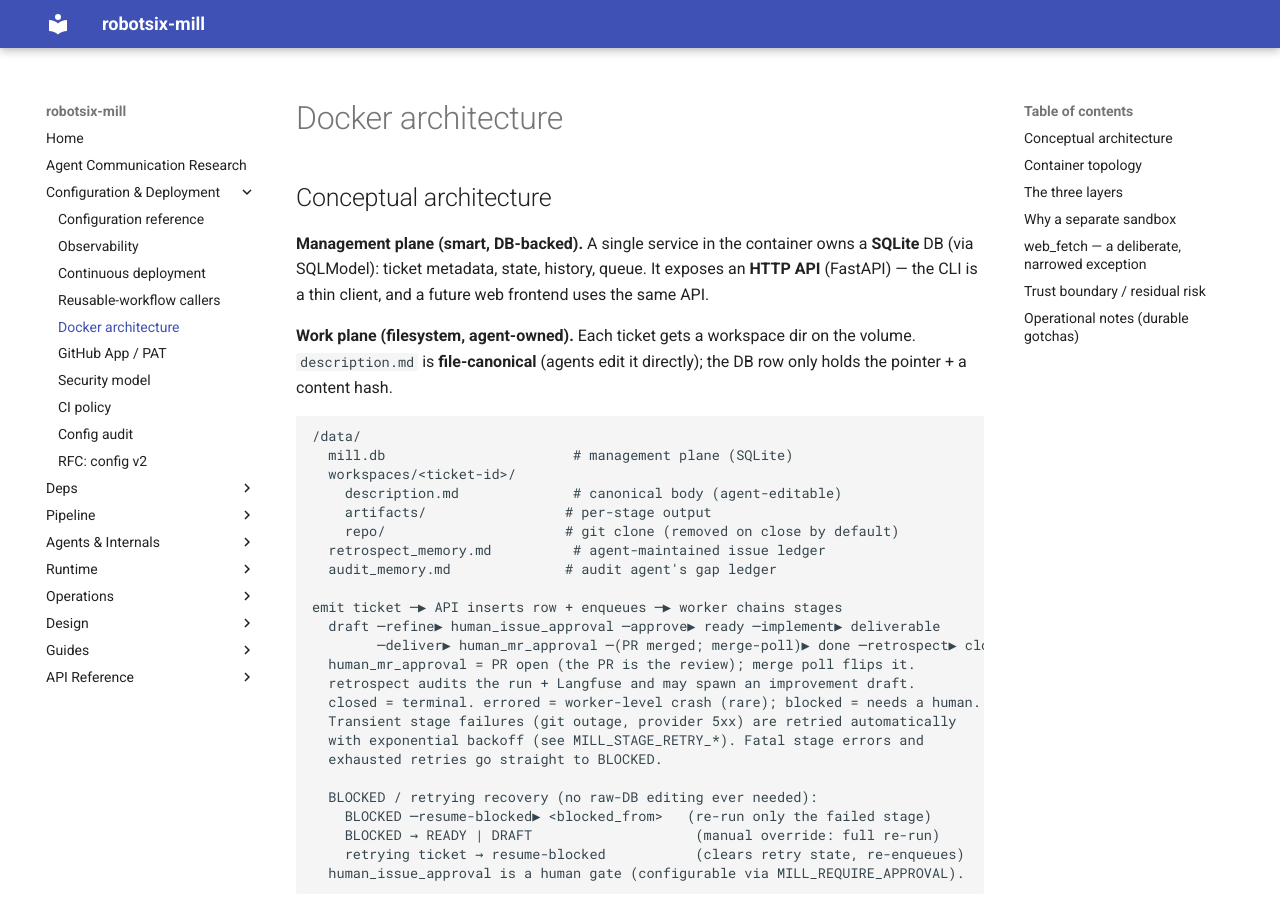
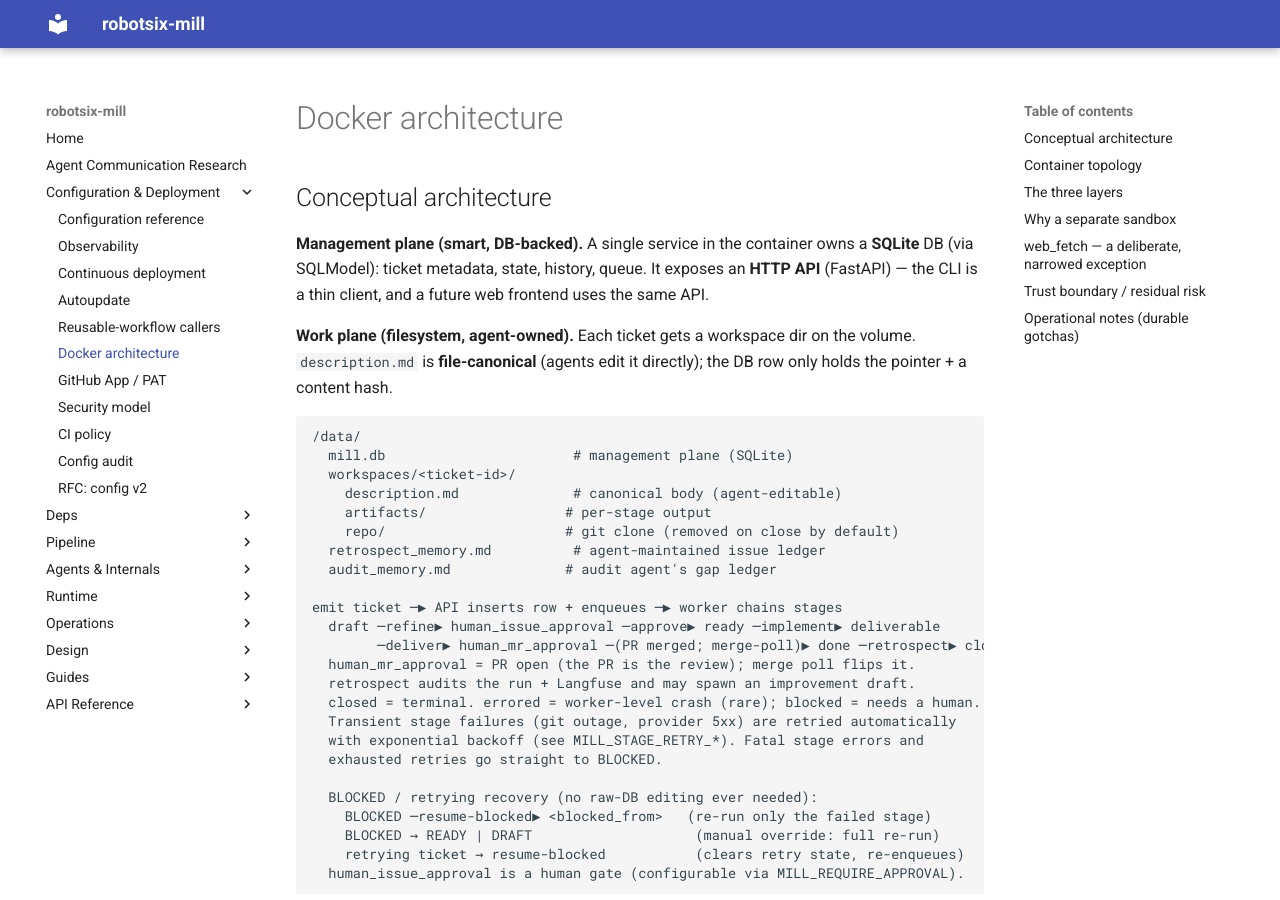
Before and after one commit to damien-robotsix/robotsix-mill, an MkDocs documentation site: the page built from docs/docker-architecture.md, in a window 1280 px wide and 900 px high. Built offline with MkDocs 1.6.1 and Material for MkDocs 9.7.7, drawn with Linux system fonts in a browser that asks for light colours.

Commit message:
ci: auto-fix add autoupdate/index.md to mkdocs.yml nav

```diff
--- a/mkdocs.yml
+++ b/mkdocs.yml
@@ -14,6 +14,7 @@ nav:
       - Configuration reference: configuration.md
       - Observability: langfuse/observability.md
       - Continuous deployment: dev-tooling/deployment.md
+      - Autoupdate: autoupdate/index.md
       - Reusable-workflow callers: dev-tooling/reusable-workflow-callers.md
       - Docker architecture: docker-architecture.md
       - GitHub App / PAT: github-app.md
```
